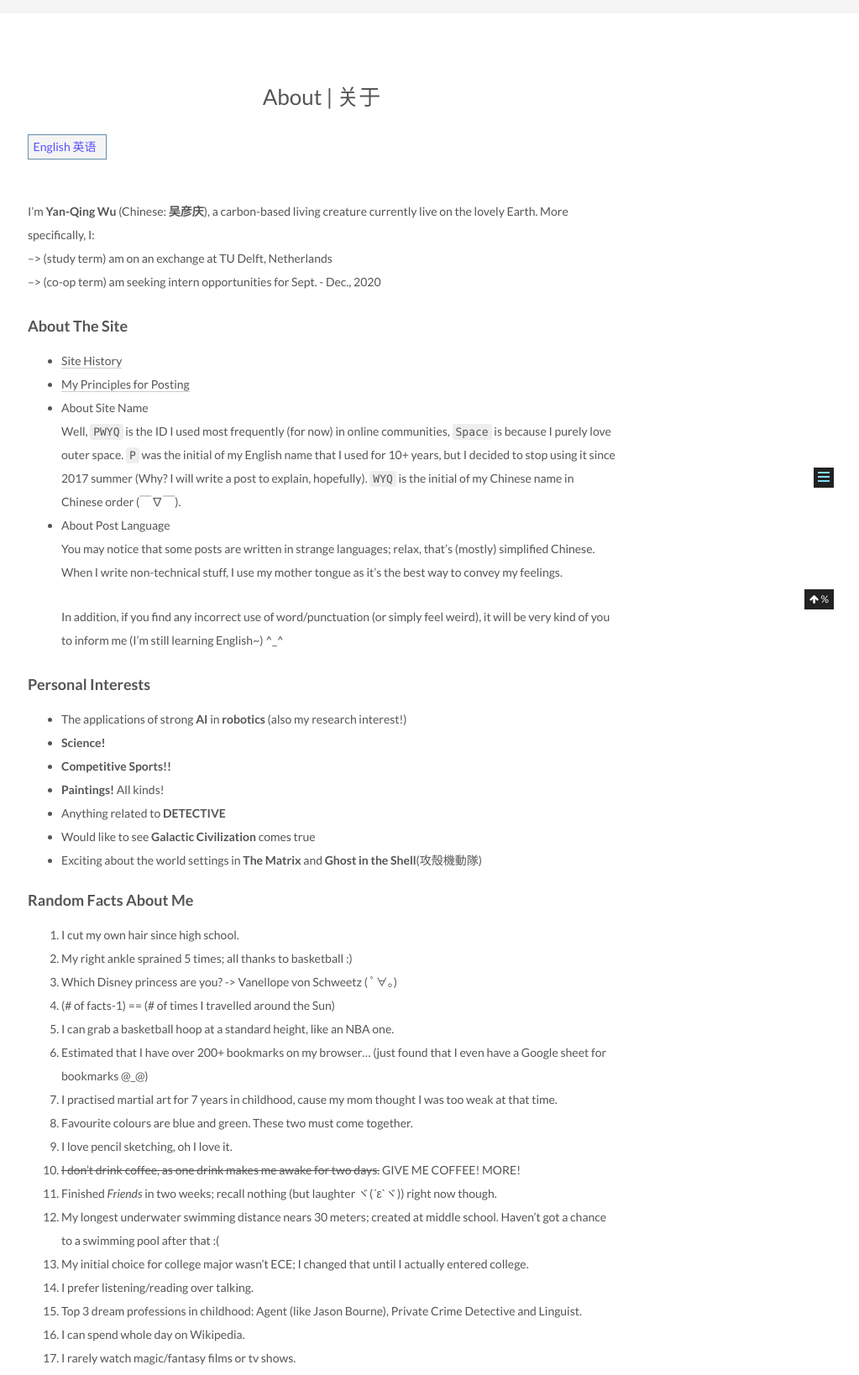
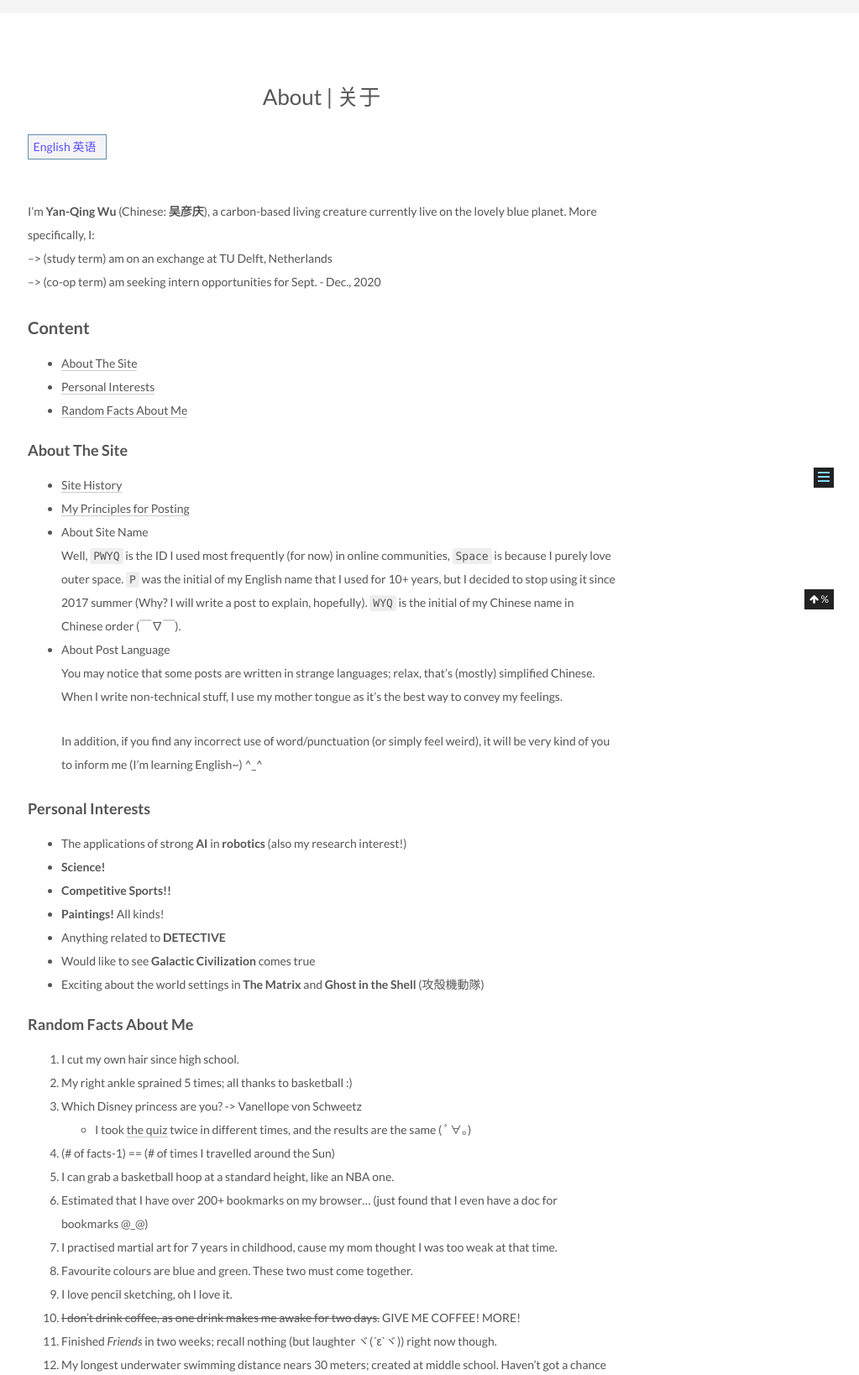
Before and after one commit to pwyq/blog, a Jekyll site: the page built from about/index.html, in a window 1280 px wide, cut to the strip 274-1912 px from the top of the page. Shown: the whole strip at 84% size, without its empty margins (257-1280 px from the left). Built offline with Jekyll 4.4.1, drawn with Linux system fonts in a browser that asks for light colours; nearby versions of some CDN libraries; comment, search, counter and statistics services are not loaded; some of the changed text lies outside the part shown.

Commit message:
slight update on about/friends

```diff
--- a/_includes/_about/en.md
+++ b/_includes/_about/en.md
@@ -1,7 +1,13 @@
-I'm **Yan-Qing Wu** (Chinese: **吴彦庆**), a carbon-based living creature currently live on the lovely Earth.
+I'm **Yan-Qing Wu** (Chinese: **吴彦庆**), a carbon-based living creature currently live on the lovely blue planet.
 More specifically, I:
 --> (study term) am on an exchange at TU Delft, Netherlands
 --> (co-op term) am seeking intern opportunities for Sept. - Dec., 2020
+
+### Content
+
+- [About The Site](#about-the-site)
+- [Personal Interests](#personal-interests)
+- [Random Facts About Me](#random-facts-about-me)
 
 #### About The Site
 - [Site History][site_log]{:target="_blank"}
@@ -15,31 +21,33 @@ More specifically, I:
     You may notice that some posts are written in strange languages; relax, that's (mostly) simplified Chinese.
     When I write non-technical stuff, I use my mother tongue as it's the best way to convey my feelings.
 
-    In addition, if you find any incorrect use of word/punctuation (or simply feel weird), it will be very kind of you to inform me (I'm still learning English~) ^_^
+    In addition, if you find any incorrect use of word/punctuation (or simply feel weird), it will be very kind of you to inform me (I'm learning English~) ^_^
 
 #### Personal Interests
+
 - The applications of strong **AI** in **robotics** (also my research interest!)
 - **Science!**
 - **Competitive Sports!!**
 - **Paintings!** All kinds!
 - Anything related to **DETECTIVE**
 - Would like to see **Galactic Civilization** comes true
-- Exciting about the world settings in **The Matrix** and **Ghost in the Shell**(攻殻機動隊)
+- Exciting about the world settings in **The Matrix** and **Ghost in the Shell** (攻殻機動隊)
 
 #### Random Facts About Me
 
 1. I cut my own hair since high school.
 2. My right ankle sprained 5 times; all thanks to basketball :)
-23. Which Disney princess are you? -> Vanellope von Schweetz ( ﾟ∀。)
+23. Which Disney princess are you? -> Vanellope von Schweetz
+    - I took [the quiz][2]{:target="_blank"} twice in different times, and the results are the same ( ﾟ∀。)
 14. (# of facts-1) == (# of times I travelled around the Sun)
 3. I can grab a basketball hoop at a standard height, like an NBA one.
-21. Estimated that I have over 200+ bookmarks on my browser... (just found that I even have a Google sheet for bookmarks @_@)
+21. Estimated that I have over 200+ bookmarks on my browser... (just found that I even have a doc for bookmarks @_@)
 5. I practised martial art for 7 years in childhood, cause my mom thought I was too weak at that time.
 4. Favourite colours are blue and green. These two must come together.
 6. I love pencil sketching, oh I love it.
 7. ~~I don't drink coffee, as one drink makes me awake for two days.~~ GIVE ME COFFEE! MORE!
 8. Finished *Friends* in two weeks; recall nothing (but laughter ヾ(´ε`ヾ)) right now though.
-9. My longest underwater swimming distance nears 30 meters; created at middle school. Haven't got a chance to a swimming pool after that :(
+9. My longest underwater swimming distance nears 30 meters; created at middle school. Haven't got a chance to a standard swimming pool after that :(
 10. My initial choice for college major wasn't ECE; I changed that until I actually entered college.
 11. I prefer listening/reading over talking.
 12. Top 3 dream professions in childhood: Agent (like Jason Bourne), Private Crime Detective and Linguist.
```
Also changed, not shown: other parts of _includes/_about/en.md (+3 -2 lines), _includes/_about/zh.md (+7 -5 lines), _includes/_friends/links.md (+2 -2 lines).
